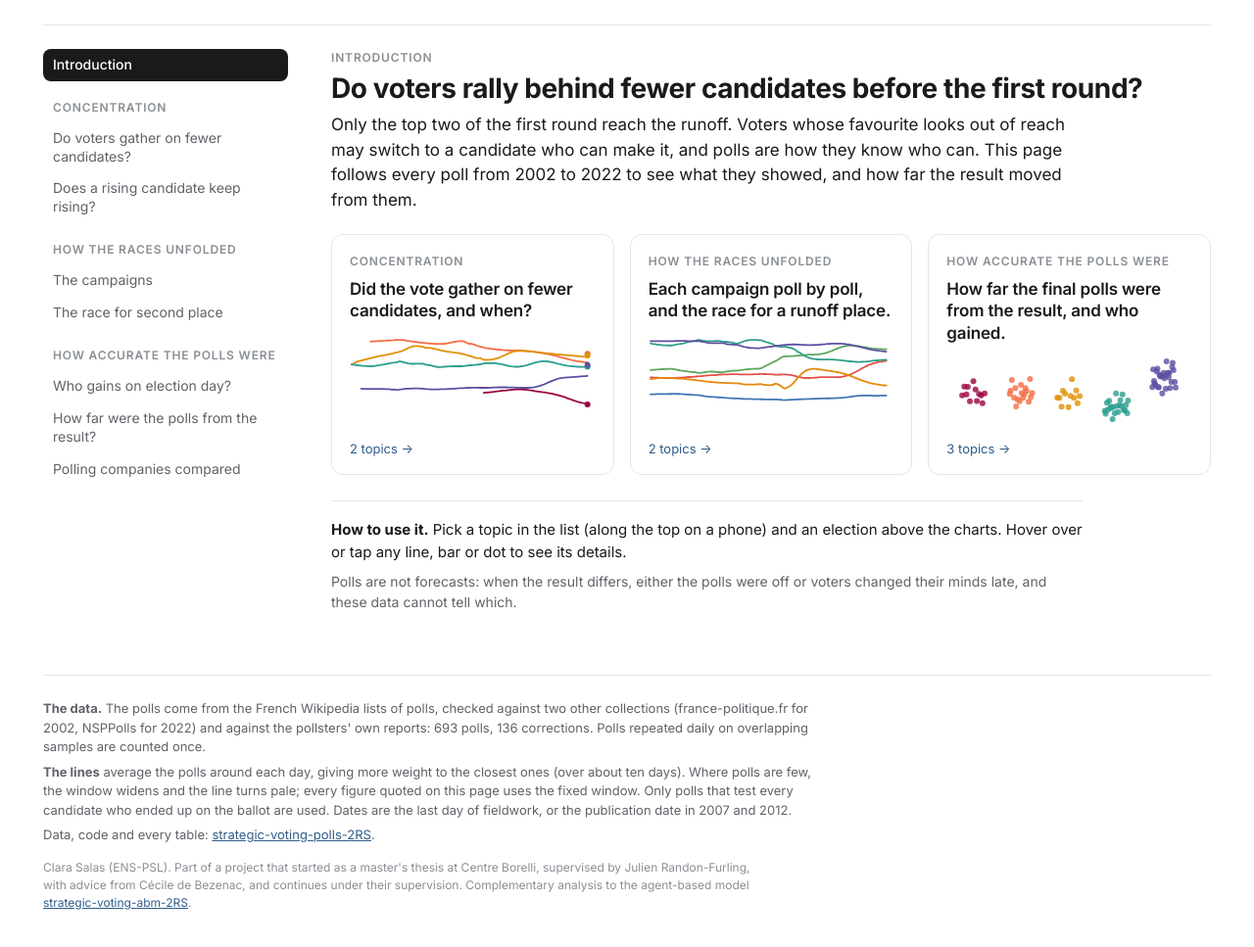
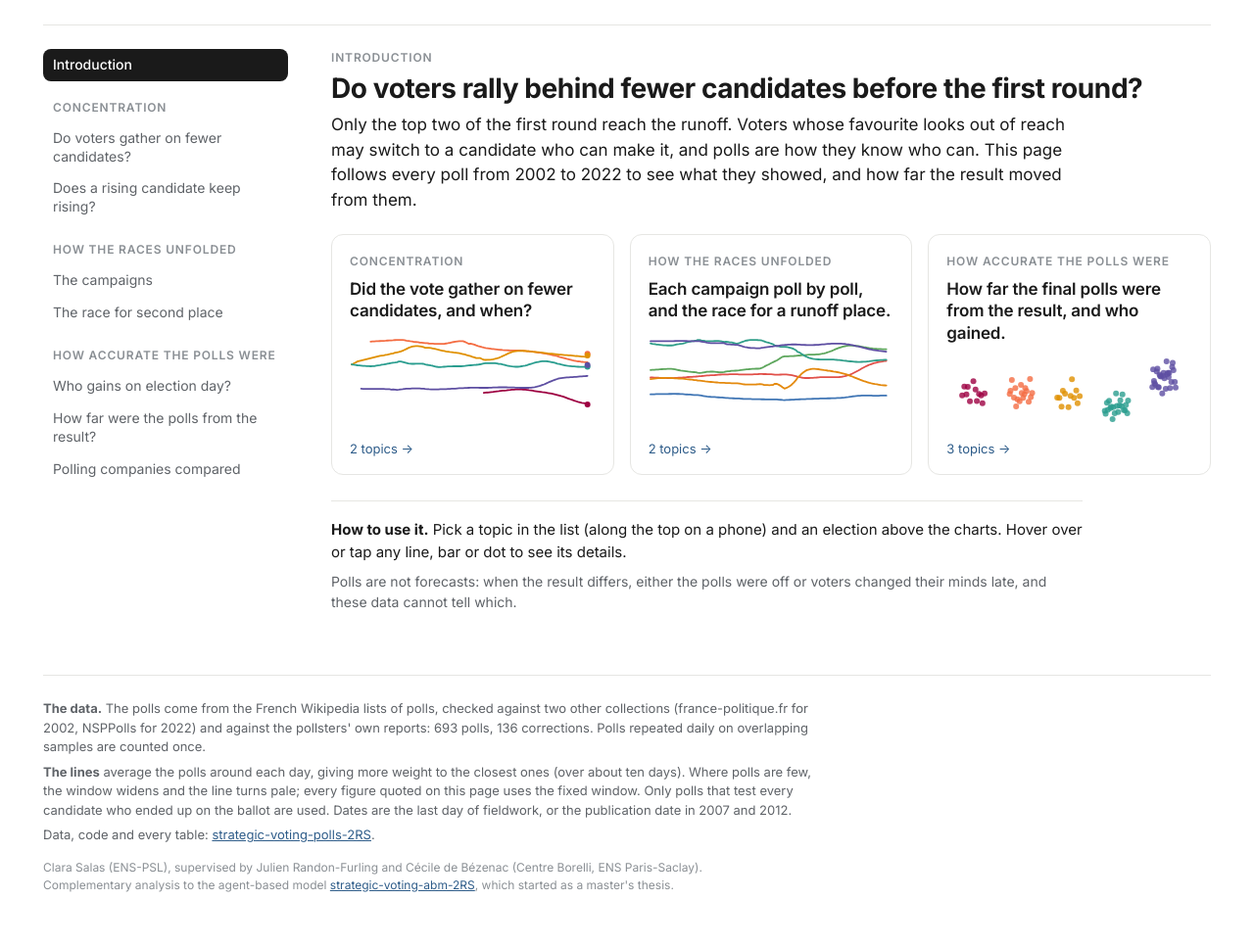
Before and after one commit to clarasalas/strategic-voting-polls-2RS, a plain HTML site: page docs/index.html in a window 1280 px wide. Shown: the part 135-1102 px from the top of the page at 98% size. Drawn offline with Linux system fonts and the light colour scheme.

Commit message:
Name both supervisors and give the thesis context
Co-Authored-By: Claude Opus 5.5 <noreply@anthropic.com>
Claude-Session: https://claude.ai/code/session_01U57rHMZWzZcwc9sNdXEnDw

```diff
--- a/docs/index.html
+++ b/docs/index.html
@@ -471,9 +471,9 @@ footer .sig { color: var(--faint); font-size: 12px; margin-top: 14px; }
     the fixed window. Only polls that test every candidate who ended up on the ballot are used. Dates are the last day
     of fieldwork, or the publication date in 2007 and 2012.</p>
   <p>Data, code and every table: <a href="https://github.com/clarasalas/strategic-voting-polls-2RS">strategic-voting-polls-2RS</a>.</p>
-  <p class="sig">Clara Salas (ENS-PSL). Part of a project that started as a master's thesis at Centre Borelli, supervised by
-    Julien Randon-Furling, with advice from Cécile de Bezenac, and continues under their supervision. Complementary analysis to the agent-based model
-    <a href="https://github.com/clarasalas/strategic-voting-abm-2RS">strategic-voting-abm-2RS</a>.</p>
+  <p class="sig">Clara Salas (ENS-PSL), supervised by Julien Randon-Furling and Cécile de Bézenac (Centre Borelli, ENS Paris-Saclay).
+    Complementary analysis to the agent-based model
+    <a href="https://github.com/clarasalas/strategic-voting-abm-2RS">strategic-voting-abm-2RS</a>, which started as a master's thesis.</p>
 </footer>
 </div>
 <div id="tip" role="status" aria-live="polite"></div>
```
Also changed, not shown: src/polls/page_template.html (+3 -3 lines), 1 other file.
